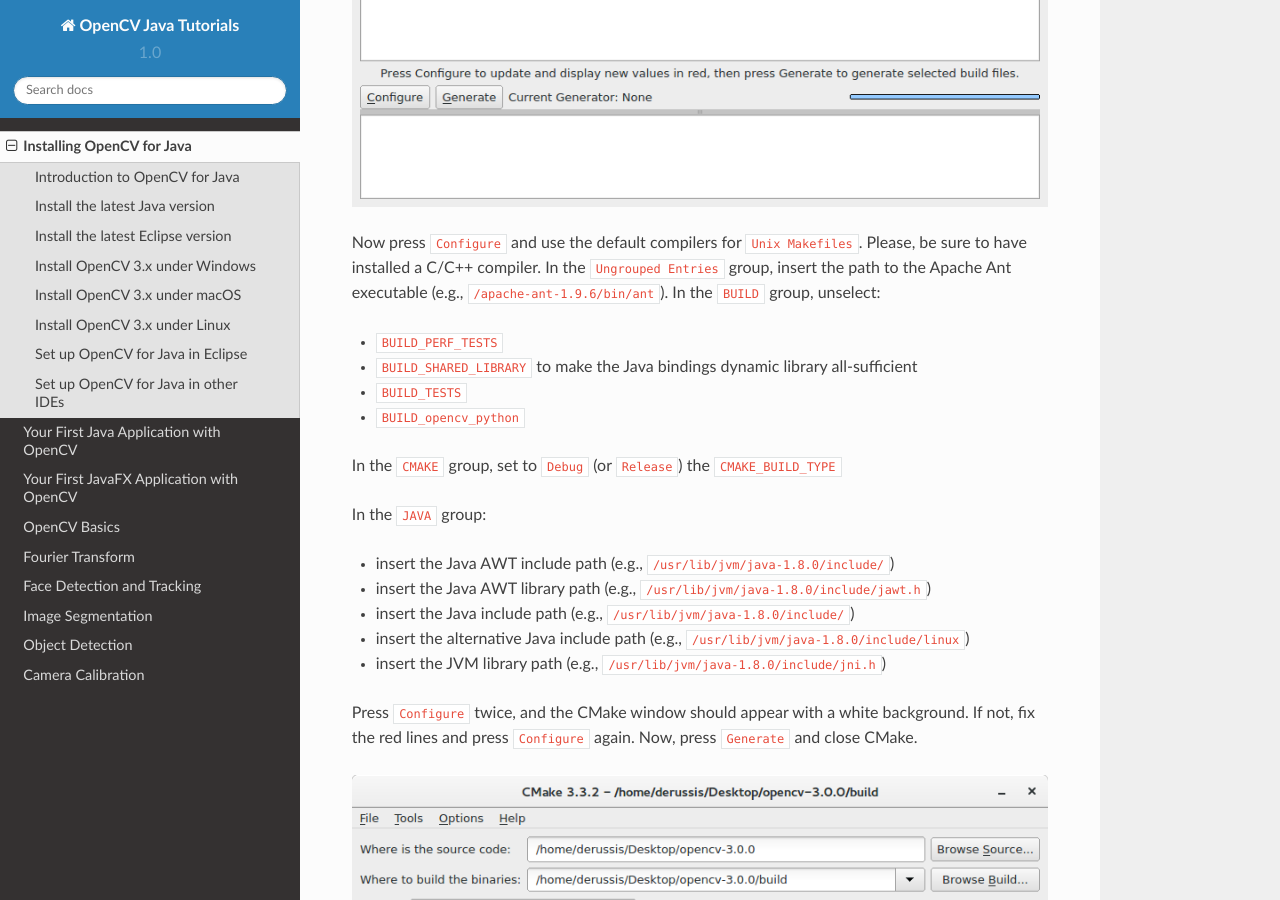
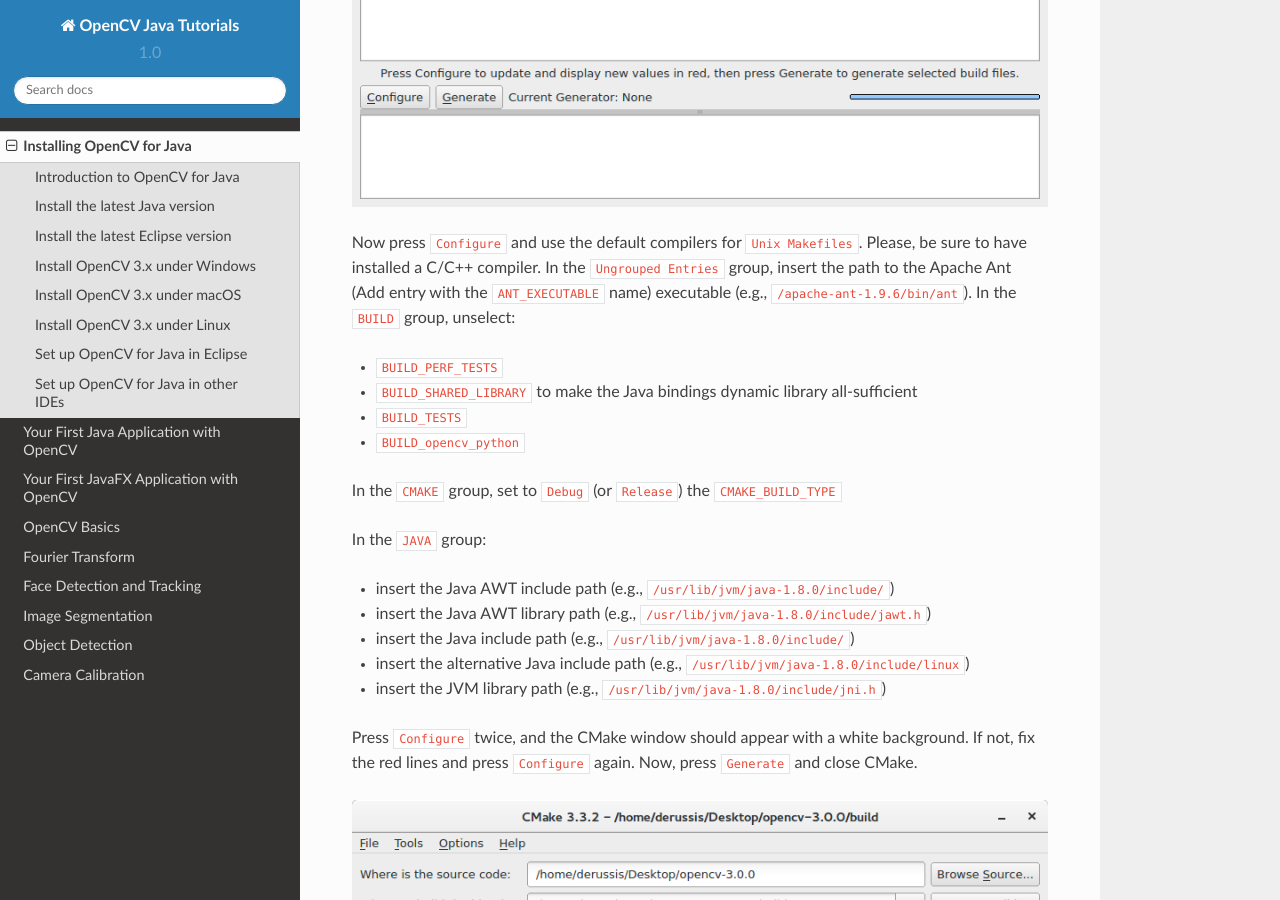
Before and after one commit to opencv-java/opencv-java-tutorials, a Sphinx documentation site: the page built from docs/source/01-installing-opencv-for-java.rst, in a window 1280 px wide and 900 px high, scrolled down 2297 px. Built offline with Sphinx 7.4.7 and the Read the Docs theme 2.0.0, drawn with Linux system fonts in a browser that asks for light colours.

Commit message:
Insert ANT_EXECUTABLE key to the tutorial
Insert name of the key for the Ant executable.

```diff
--- a/docs/source/01-installing-opencv-for-java.rst
+++ b/docs/source/01-installing-opencv-for-java.rst
@@ -61,7 +61,7 @@ At last, check the ``Grouped`` and ``Advanced`` checkboxes.
 .. image:: _static/01-00.png
 
 Now press ``Configure`` and use the default compilers for ``Unix Makefiles``. Please, be sure to have installed a C/C++ compiler.
-In the ``Ungrouped Entries`` group, insert the path to the Apache Ant executable (e.g., ``/apache-ant-1.9.6/bin/ant``).
+In the ``Ungrouped Entries`` group, insert the path to the Apache Ant (Add entry with the ``ANT_EXECUTABLE`` name) executable (e.g., ``/apache-ant-1.9.6/bin/ant``).
 In the ``BUILD`` group, unselect:
 
 * ``BUILD_PERF_TESTS``
```
